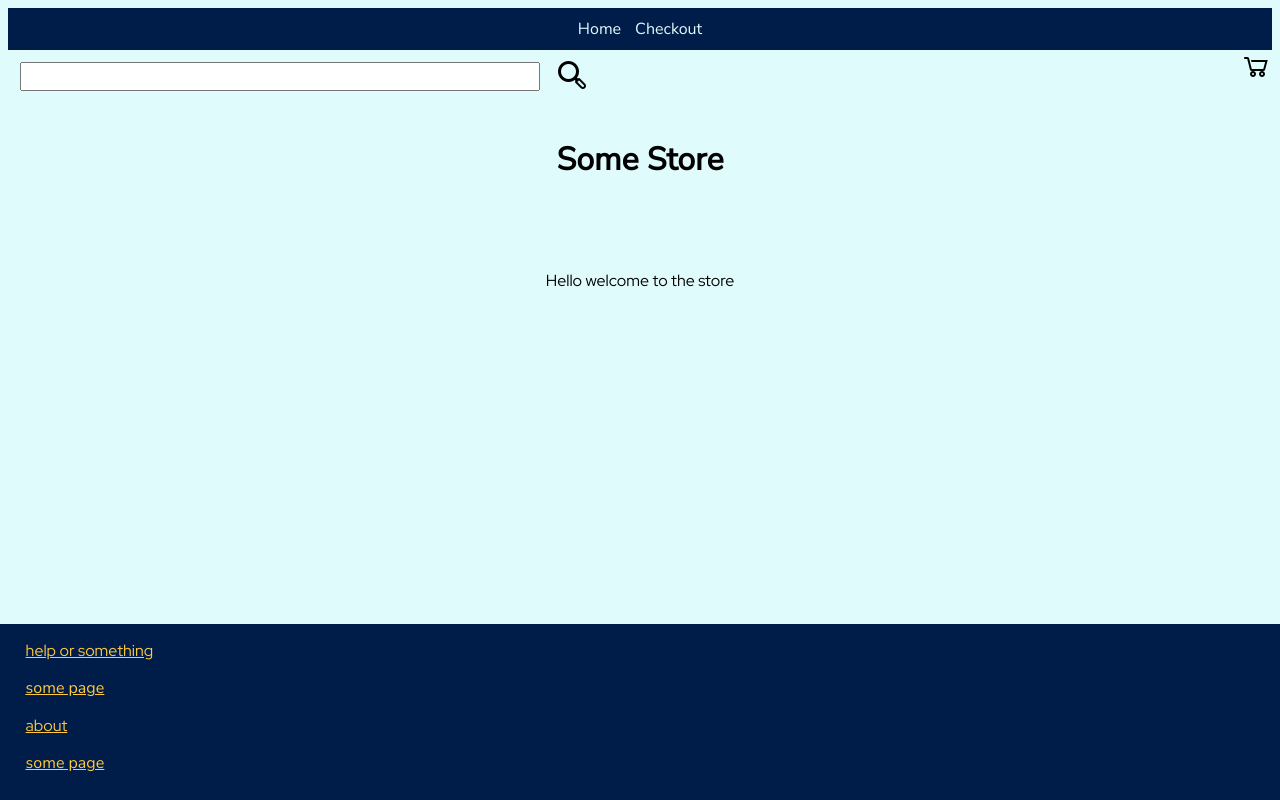
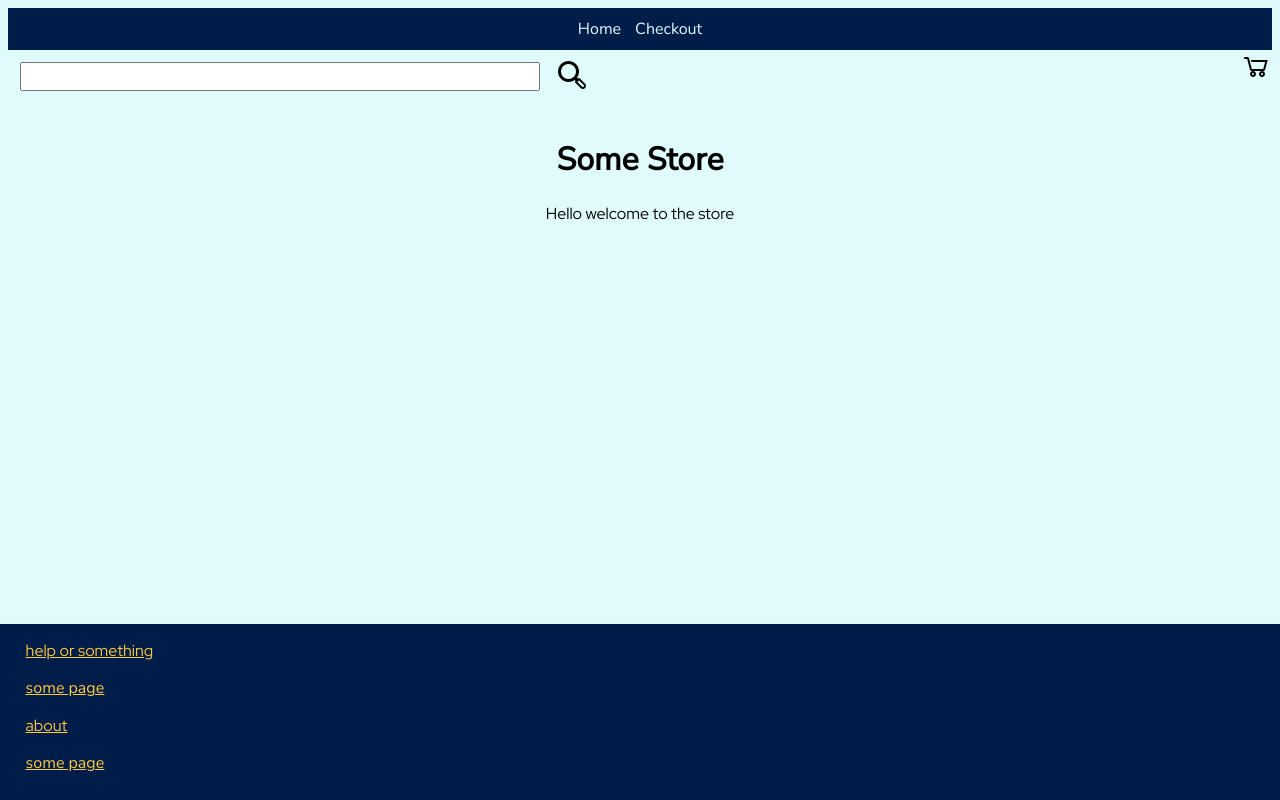
Before and after one commit to jenret/XPStore, a website: page views/index.html in a window 1280 px wide. Drawn offline with Linux system fonts and the light colour scheme.

Commit message:
less space between text

```diff
--- a/views/css/styles.css
+++ b/views/css/styles.css
@@ -56,7 +56,7 @@ body {
 }
 
 h1, h2 {
-    margin: 7%;
+    margin-top: 7%;
     font-family: 'Nunito Sans', sans-serif;
     text-align: center;
 }
```
